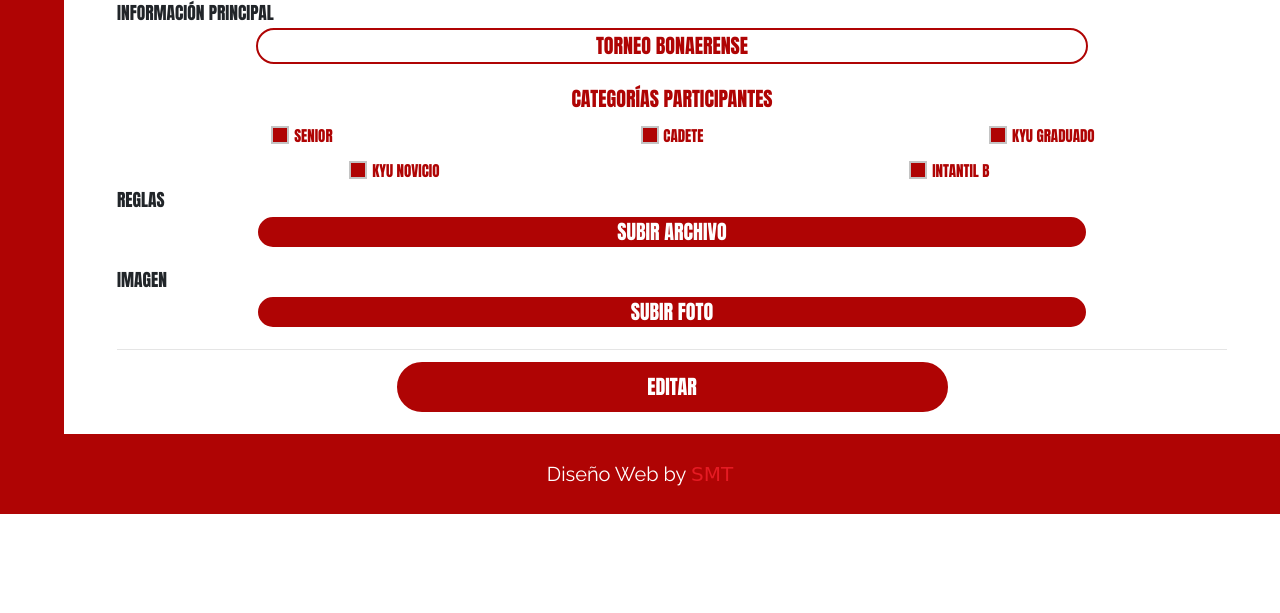
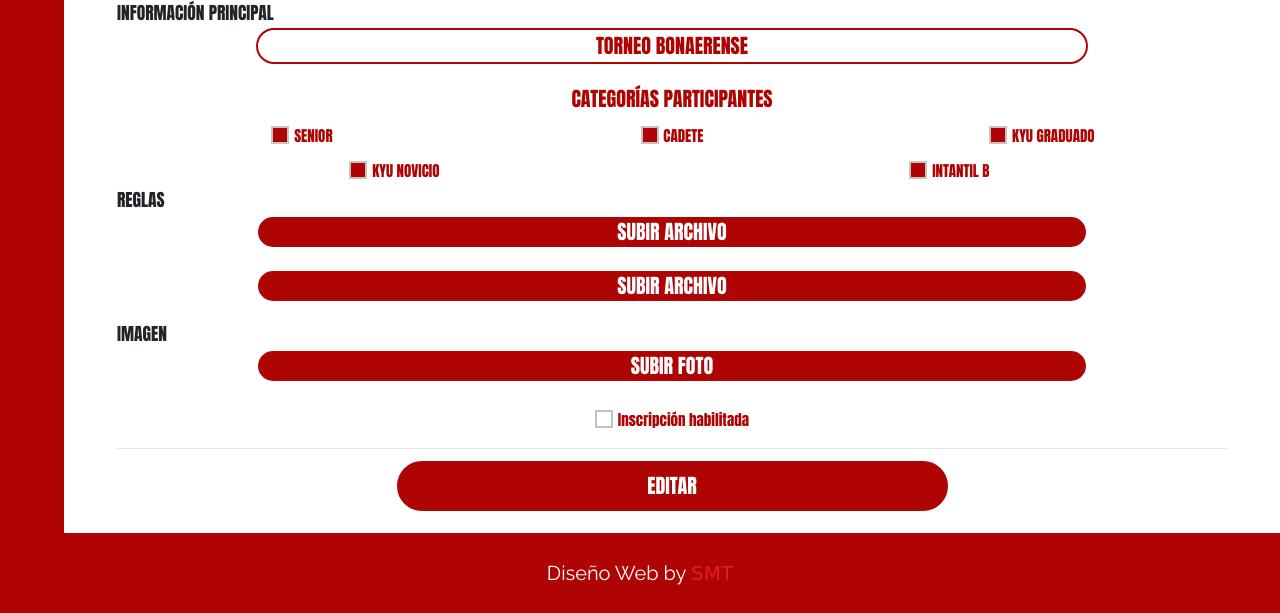
Before and after one commit to franmoli/fmj, a PHP site: page /administracion/editar-torneo.php?id=23 in a window 1280 px wide. Shown: the part 243-856 px from the top of the page. Before the commit the page ends 757 px from the top, so only its background shows below. Run offline with PHP 8.4, Linux system fonts and the light colour scheme; a user stored in the database is signed in; data comes from the database, SQL or seed files in the repository; some libraries are stand-ins or nearby versions; some web fonts are replaced.

Commit message:
Updates con inscripcion y resultados

```diff
--- a/administracion/editar-torneo.php
+++ b/administracion/editar-torneo.php
@@ -100,6 +100,14 @@ if (!$torneoObtenido) echo '<meta http-equiv="refresh" content="0; url=administr
                             <div>SUBIR ARCHIVO</div>
                         </label>
                     </div>
+                    <!-- Resultados -->
+                    <div class="resultados">
+                        <div class="resultados-torneo"><input id="resultados-torneo" class="text text-center" type="file"
+                                                              placeholder="REUSLTADOS DEL TORNEO"></div>
+                        <label for="resultados-torneo" class="file text-center col-md-12">
+                            <div>SUBIR ARCHIVO</div>
+                        </label>
+                    </div>
                     <!-- IMAGEN -->
                     <h3 class="text-left">IMAGEN</h3>
                     <div class="foto">
@@ -108,7 +116,14 @@ if (!$torneoObtenido) echo '<meta http-equiv="refresh" content="0; url=administr
                             <div>SUBIR FOTO</div>
                         </label>
                     </div>
-
+                    <!-- Inscripcion habilitada -->
+                    <div class="col-md-4 checkbox-button" style="margin: 0 auto;">
+                        <input id="inscripcion-habilitada" type="checkbox" name="inscripcion">
+                        <label for="inscripcion-habilitada">
+                            <div class="icono"></div>
+                            <span>Inscripción habilitada</span>
+                        </label>
+                    </div>
                     <hr>
                     <!-- Enviar formulario -->
                     <input type="hidden" id="id-torneo" value="<?php echo $idTorneo; ?>">
--- a/administracion/js/main.js
+++ b/administracion/js/main.js
@@ -268,6 +268,7 @@ function leerFormulario(formulario, accion) {
       const nombreTorneo = $("#nombre-torneo");
       /* Checkbox Buttons */
       const categoriasTorneo = $("#categorias-torneo input");
+      const inscripcionHabilitada = $('#inscripcion-habilitada').is(':checked');
       /* Archivo */
       const reglasTorneo = $("#reglas-torneo");
       const resultadosTorneo = $("#resultados-torneo");
@@ -303,6 +304,7 @@ function leerFormulario(formulario, accion) {
       datos.append("resultados", resultadosTorneo.prop("files")[0]);
       datos.append("imagen", imagenTorneo.prop("files")[0]);
       datos.append("accion", accion);
+      datos.append("inscripcion", inscripcionHabilitada);
       actualizarBD("torneo", datos);
     }
   } else if (formulario == "profesor") {
@@ -548,6 +550,38 @@ jQuery("#reglas-torneo").change(function () {
       .next()
       .find("div")
       .html(filename);
+  }
+});
+
+jQuery("#resultados-torneo").change(function () {
+  let archivoSubido = this["files"][0];
+  if (archivoSubido["size"] > 10000000) {
+    var idname = jQuery(this).attr("id");
+    jQuery("div." + idname)
+        .next()
+        .find("div")
+        .html("ARCHIVO PESADO. MAX: 10MB");
+    this.value = "";
+  } else if (
+      archivoSubido["type"] != "application/pdf" &&
+      archivoSubido["type"] !=
+      "application/vnd.openxmlformats-officedocument.wordprocessingml.document" &&
+      archivoSubido["type"] !=
+      "application/vnd.openxmlformats-officedocument.spreadsheetml.sheet"
+  ) {
+    var idname = jQuery(this).attr("id");
+    jQuery("div." + idname)
+        .next()
+        .find("div")
+        .html("TIPO DE ARCHIVO NO SOPORTADO");
+    this.value = "";
+  } else {
+    var filename = jQuery(this).val().split("\\").pop();
+    var idname = jQuery(this).attr("id");
+    jQuery("div." + idname)
+        .next()
+        .find("div")
+        .html(filename);
   }
 });
 jQuery(".fotarda").change(function () {
```
Also changed, not shown: administracion/db/operaciones/torneo.php (+10 -8 lines).
